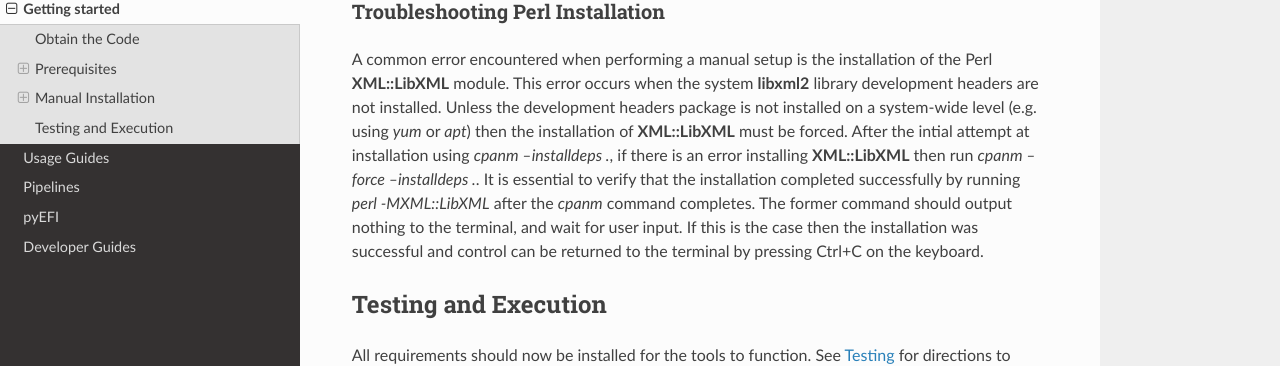
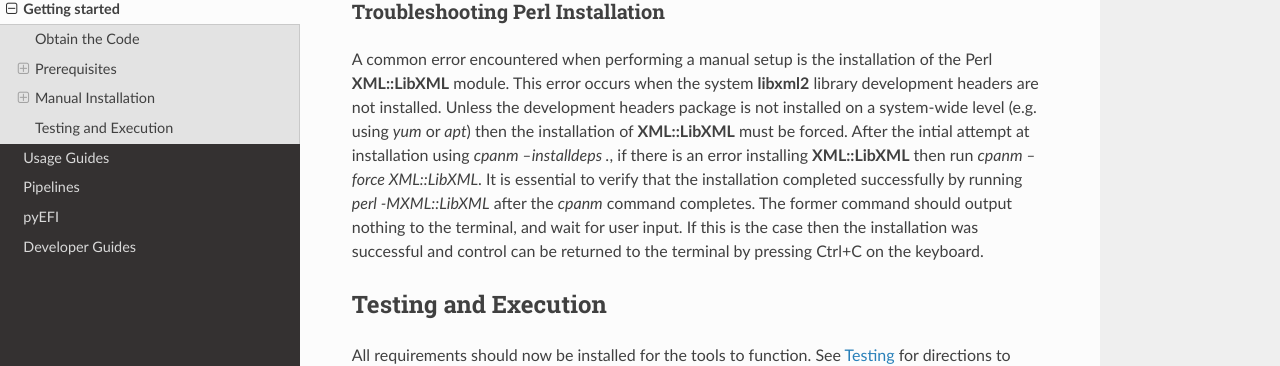
Before and after one commit to EnzymeFunctionInitiative/EST, a Sphinx documentation site: the page built from docs/getting_started.rst, in a window 1280 px wide and 900 px high, scrolled down 3076 px. Shown: the part 112-478 px from the top of the window. Built offline with Sphinx 7.4.7 and the Read the Docs theme 3.1.0, drawn with Linux system fonts in a browser that asks for light colours.

Commit message:
Clarify force installation

```diff
--- a/docs/getting_started.rst
+++ b/docs/getting_started.rst
@@ -157,7 +157,7 @@ library development headers are not installed. Unless the development headers
 package is not installed on a system-wide level (e.g. using `yum` or `apt`)
 then the installation of **XML::LibXML** must be forced. After the intial
 attempt at installation using `cpanm --installdeps .`, if there is an error
-installing **XML::LibXML** then run `cpanm --force --installdeps .`. It is
+installing **XML::LibXML** then run `cpanm --force XML::LibXML`. It is
 essential to verify that the installation completed successfully by running
 `perl -MXML::LibXML` after the `cpanm` command completes. The former command
 should output nothing to the terminal, and wait for user input. If this is the
```
